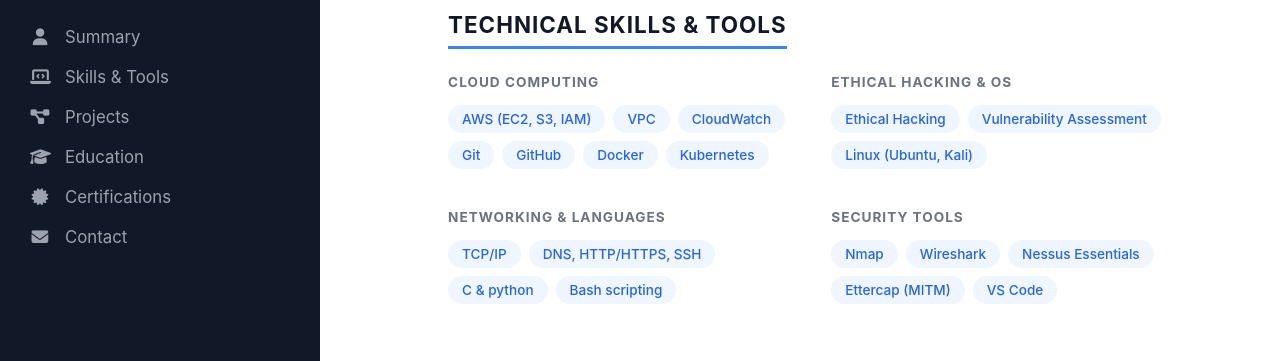
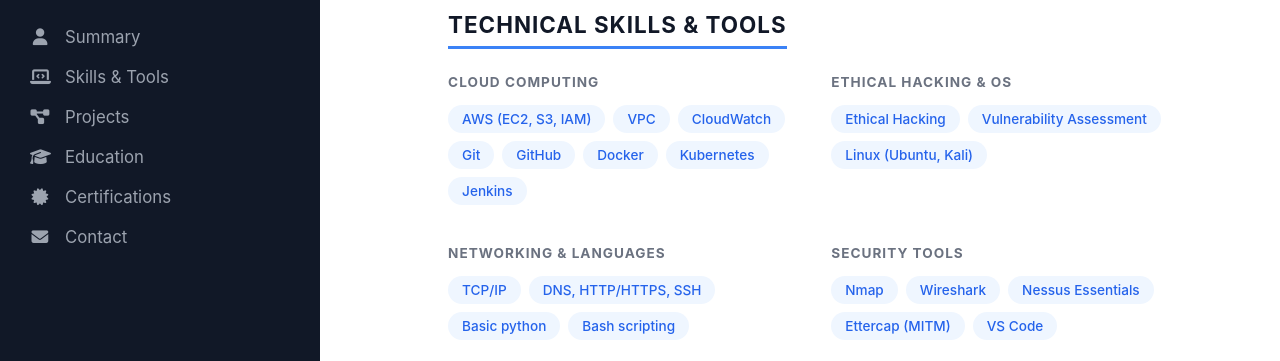
Before and after one commit to kumarankit09ydv-cpu/portfolio, a plain HTML site: page index.html in a window 1280 px wide. Shown: the part 258-619 px from the top of the page. Drawn offline with Linux system fonts and the light colour scheme.

Commit message:
skills update

```diff
--- a/index.html
+++ b/index.html
@@ -429,6 +429,8 @@
                         <span class="skill-pill">GitHub</span>
                         <span class="skill-pill">Docker</span>
                         <span class="skill-pill">Kubernetes</span>
+                        <span class="skill-pill">Jenkins</span>
+
                     </div>
                 </div>
 
@@ -448,7 +450,7 @@
                     <div class="pill-wrapper">
                         <span class="skill-pill">TCP/IP</span>
                         <span class="skill-pill">DNS, HTTP/HTTPS, SSH</span>
-                        <span class="skill-pill">C & python</span>
+                        <span class="skill-pill">Basic python</span>
                         <span class="skill-pill">Bash scripting</span>
                     </div>
                 </div>
```
